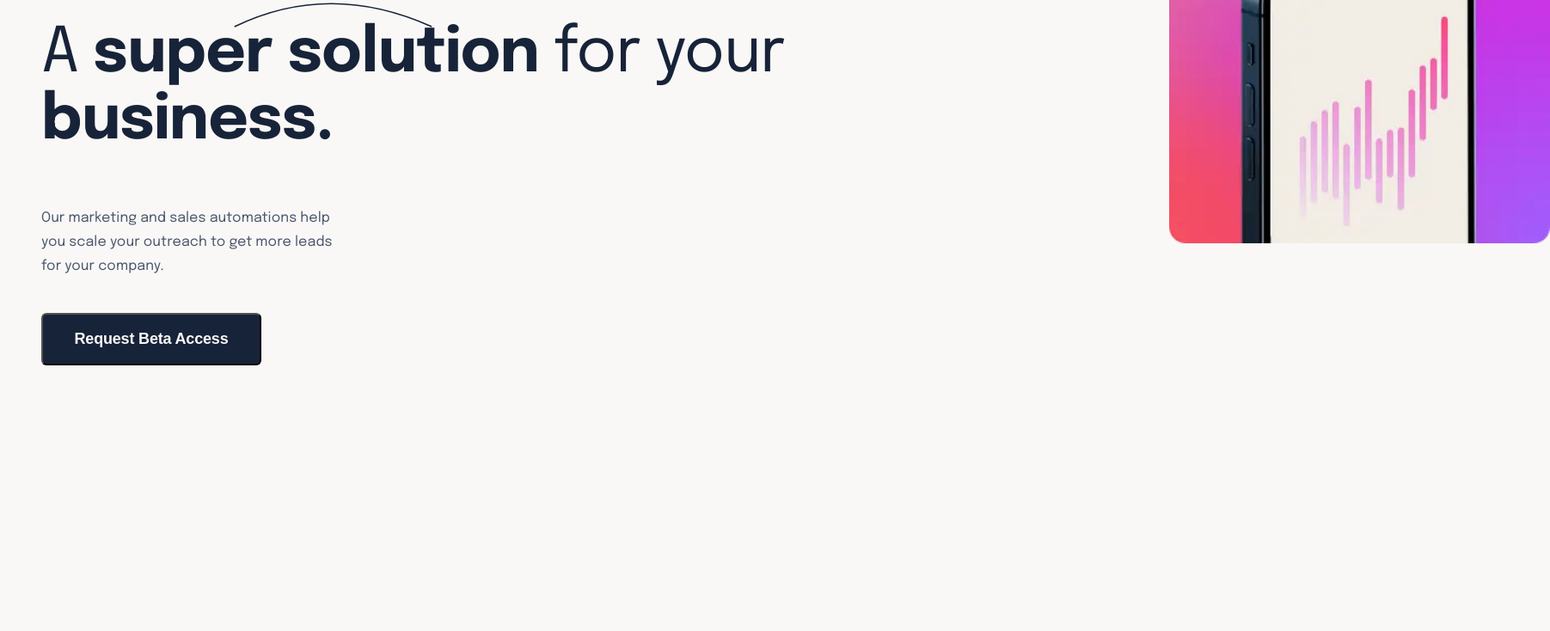
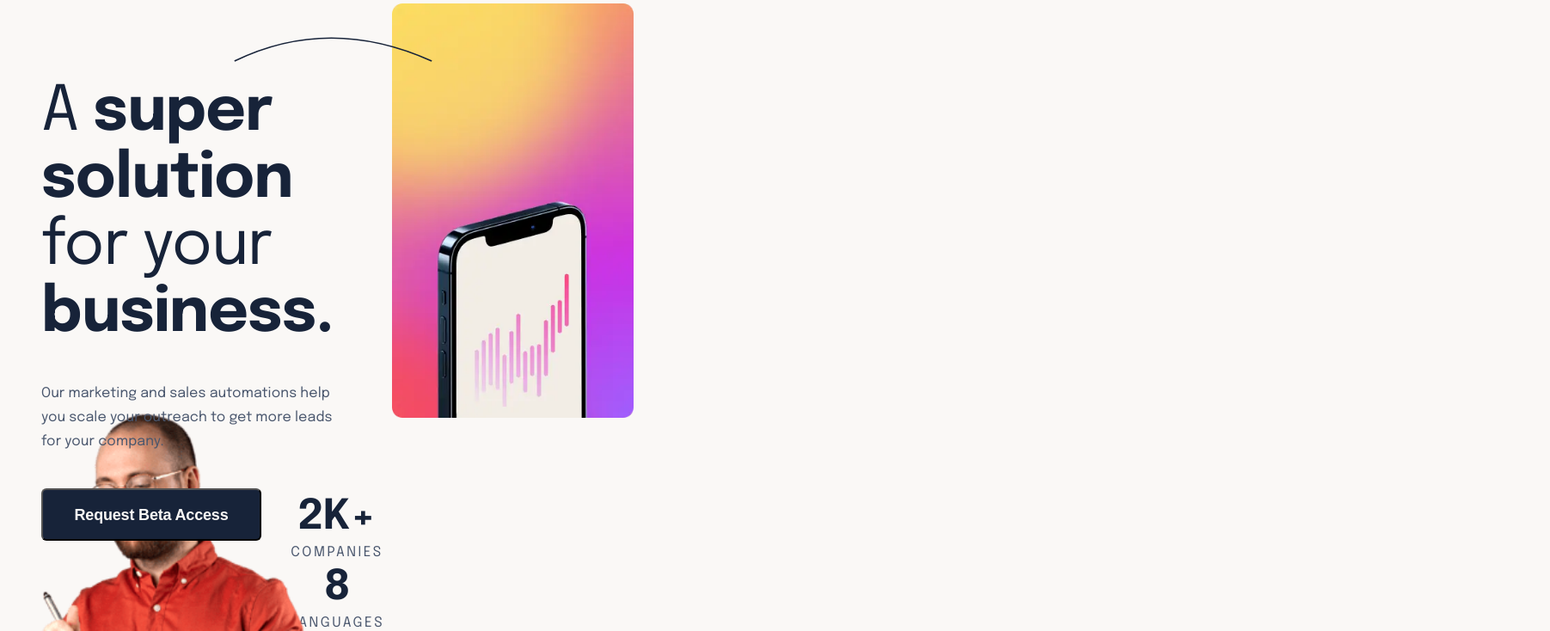
Before and after one commit to dsoluk/suite-landing-page, a plain HTML site: page index.html in a window 1280 px wide. Shown: the part 164-898 px from the top of the page at 86% size, 1803 px wide, since content can reach past the window. Drawn offline with Linux system fonts and the light colour scheme.

Commit message:
top tablet done

```diff
--- a/index.html
+++ b/index.html
@@ -23,10 +23,13 @@
     </section>
 
     <section class="top-section">
-      <img id="curved-line-top" src="/assets/pattern-curved-line-1.svg" alt=""></img>
+      <img id="curved-line-top" src="assets/pattern-curved-line-1.svg" alt=""></img>
 
       <div class="left-pane flex-item">
-        <h1>A <span>super solution</span> for your <span>business.</span></h1>
+        <div id="heading1">
+          <h1>A <span>super solution</span></h1>
+          <h1>for your <span>business.</span></h1>
+        </div>
         <p>Our marketing and sales automations help you scale your outreach to
         get more leads for your company.</p>
         <button type="button" id="button-Primary" name="reqbtn">Request Beta Access</button>
--- a/styles.css
+++ b/styles.css
@@ -46,6 +46,7 @@ h1 {
     line-height: 44px;
     letter-spacing: -.527778px;
     color: var(--darkblue);
+    margin: 0;
 }
 
 @media screen and (min-width: 768px) {
@@ -95,7 +96,7 @@ h4 {
     font-weight: 400;
     font-size: 16px;
     line-height: 26px;
-    letter-spacing: -2.5px;
+    letter-spacing: 2.5px;
     text-align: center;
     text-transform: uppercase;
     margin: 0;
@@ -179,13 +180,7 @@ img.logo {
     width: 81px;
 }
 
-@media screen and (min-width: 768px) {
-    picture.hero {
-        width: 34.6vw;
-        transform: translate(416px, -440px);
-        z-index: 0;
-    }
-}
+
 
 .top-section {
     position: relative;
@@ -193,19 +188,29 @@ img.logo {
 }
 @media screen and (min-width: 768px) {
     .top-section {
-        margin: 40px;
-        display: flex;
-        flex-wrap: wrap;
+        margin: 80px 40px;
+        display: grid;
+        grid-template-rows: 482px 83px;
+        grid-template-columns: 350px
+                               calc(408px - 350px)
+                               calc(573px - 408px)
+                               calc(768px - 80px - 573px);
+        gap: 88px 0px;
     }
 }
 
 @media screen and (min-width: 768px) {
     .flex-item {
         /* width: 100vw; */
-        position: relative;
+        /* position: relative; */
     }
 }
 
+@media screen and (min-width: 768px) {
+    #heading1 {
+        margin: 0px 0px;
+    }
+}
 
 .left-pane {
     margin: 16px inherit;
@@ -213,8 +218,13 @@ img.logo {
 
 @media screen and (min-width: 768px) {
     .left-pane {
-        margin: 0px;
-        width: 70vw;
+        /* grid-area: info-start / stats-start / info-start / stats-start; */
+        margin: 88px 0px;
+        grid-row-start: 1;
+        grid-row-end: 2;
+        grid-column-start: 1;
+        grid-column-end: 4;
+        /* width: 70vw; */
         z-index: 2;
     }
 }
@@ -258,6 +268,25 @@ img.logo {
     }
 }
 
+@media screen and (min-width: 768px) {
+    picture.hero {
+        /* grid-area: "hero"; */
+        grid-row-start: 1;
+        grid-row-end: 2;
+        grid-column-start: 3;
+        grid-column-end: 5;
+        /* width: 34.6vw; */
+        /* transform: translate(416px, -440px); */
+        z-index: 0;
+        width: 281px;
+    }
+}
+
+/* @media screen and (min-width: 768px) {
+    img#cell {
+        width: 100%;
+    }
+} */
 .right-pane-stats {
     margin-top: 40px;
     margin-bottom: 335px;
@@ -265,8 +294,14 @@ img.logo {
 
 @media screen and (min-width: 768px) {
     .right-pane-stats {
+        /* grid-area: "stats"; */
+        grid-row-start: 2;
+        grid-row-end: 3;
+        grid-column-start: 1;
+        grid-column-end: 5;
         display: flex;
         justify-content: space-evenly;
+        margin: 0px;
     }
 }
 
@@ -279,6 +314,12 @@ img.logo {
 }
 .stats {
     margin: 16px;
+}
+
+@media screen and (min-width: 768px) {
+    .stats {
+        margin: 0;
+    }
 }
 
 .stats h2 {
```
